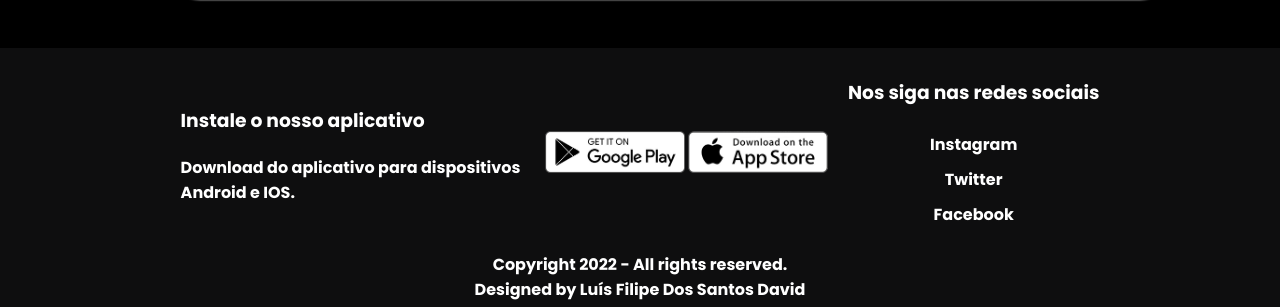
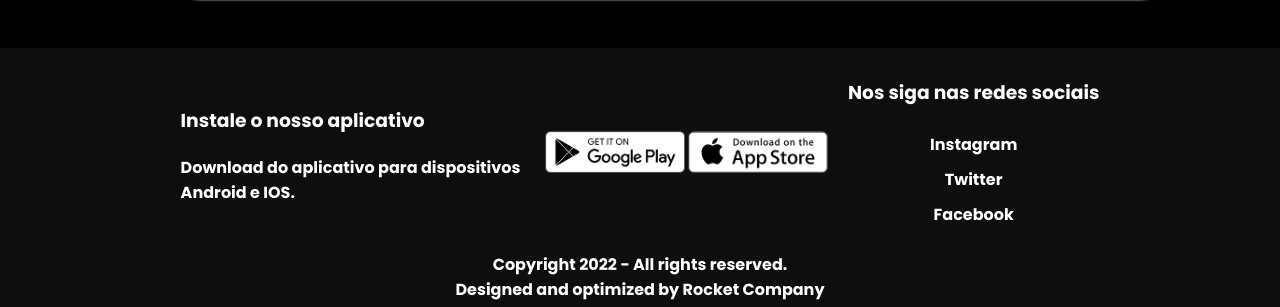
Before and after one commit to F1LIPE08/MovieFLIX, a plain HTML site: page index.html in a window 1280 px wide. Shown: the part 2307-2614 px from the top of the page. Drawn offline with Linux system fonts and the light colour scheme.

Commit message:
atualizacao footer

```diff
--- a/index.html
+++ b/index.html
@@ -148,7 +148,7 @@
         </div>
         <div class="copyright">
             <p>Copyright 2022 - All rights reserved.</p>
-            <p>Designed by Luís Filipe Dos Santos David</p>
+            <p>Designed and optimized by Rocket Company</p>
         </div>
     </footer>
 </body>
```
